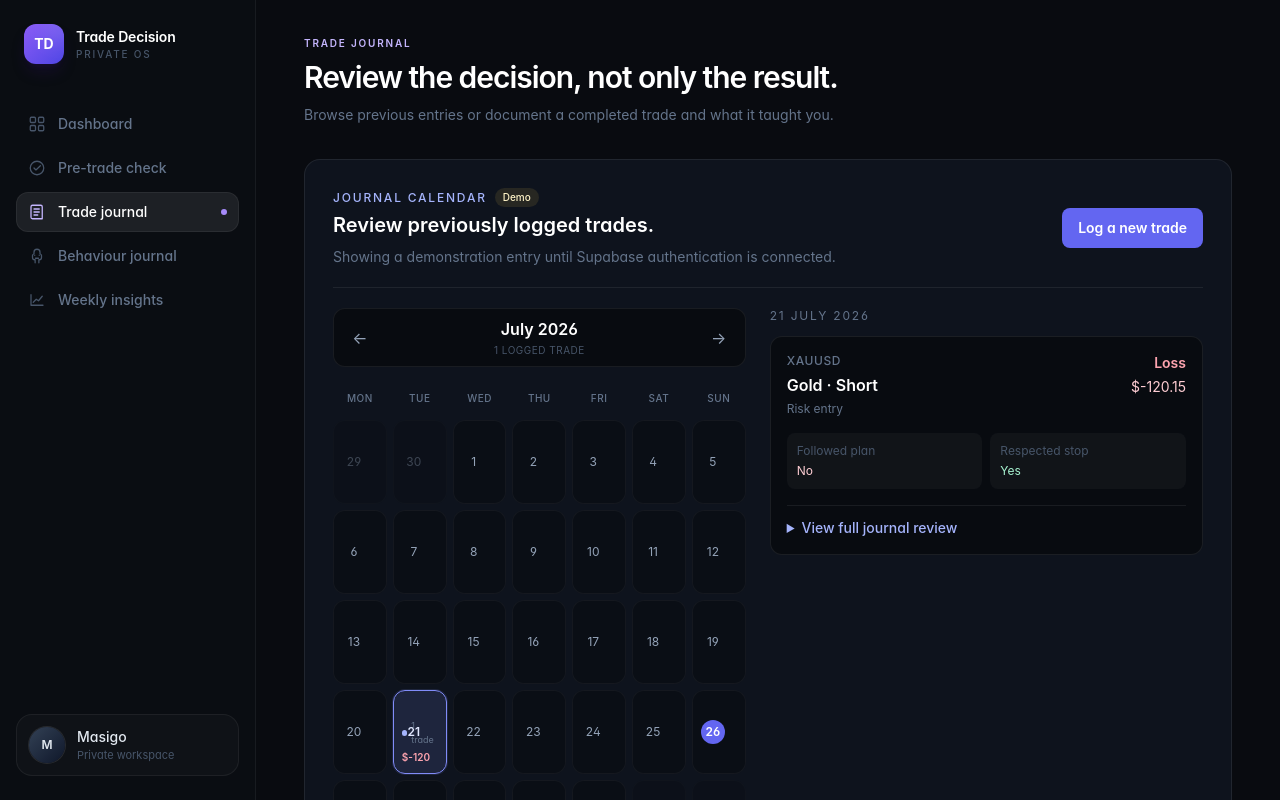
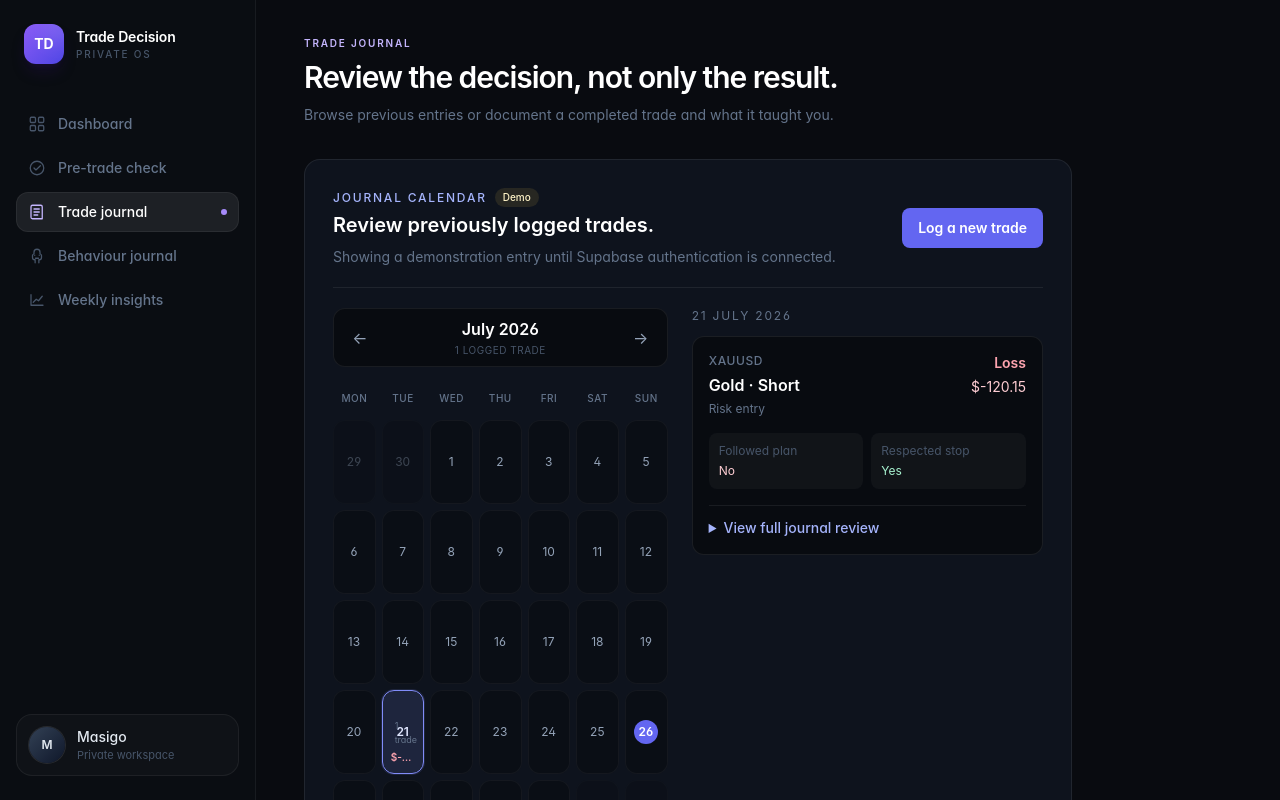
Before and after one commit to masigo-alt/trade-decision-os, a Next.js app: page /trade-journal in a window 1280 px wide. Shown: the top 800 px of the page. Built offline with nearby package versions, Linux system fonts and the light colour scheme; no server answers.

Commit message:
style: align journal page widths

```diff
--- a/components/app-shell.tsx
+++ b/components/app-shell.tsx
@@ -91,7 +91,7 @@ export function AppShell({ children, width = "wide" }: { children: ReactNode; wi
         <div className="app-shell-nav"><Navigation onNavigate={() => setMenuOpen(false)} /></div>
       </aside>
 
-      <div className="min-w-0 flex-1">
+      <div className="app-shell-main">
         <div className="app-mobile-topbar sticky top-0 z-30 h-16 items-center border-b border-white/[0.06] bg-[#090b10]/85 px-5 backdrop-blur-xl sm:px-7">
           <button aria-label="Open navigation menu" onClick={() => setMenuOpen(true)} className="grid h-10 w-10 place-items-center rounded-xl border border-white/[0.08] bg-white/[0.035] text-slate-300">
             <svg viewBox="0 0 24 24" fill="none" stroke="currentColor" strokeWidth="1.8" strokeLinecap="round" className="h-5 w-5"><path d="M4 7h16M4 12h16M4 17h16" /></svg>
```
